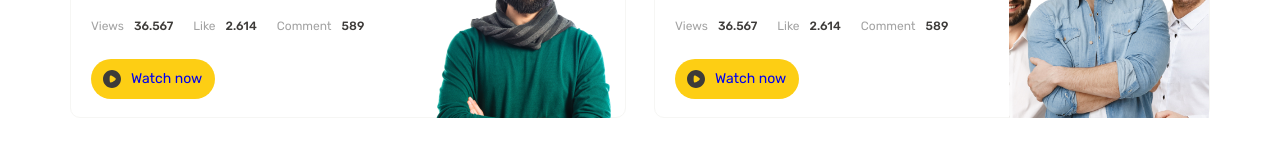
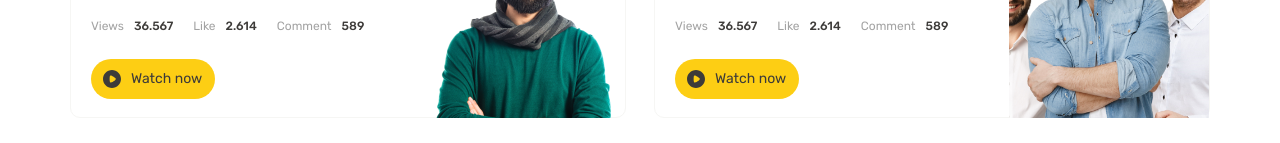
Before and after one commit to xuanhoang0304/Att-Hackathon01, a plain HTML site: page index.html in a window 1280 px wide. Shown: the part 240-383 px from the top of the page. Drawn offline with Linux system fonts and the light colour scheme.

Commit message:
fix color live__item-btn

```diff
--- a/css/main.css
+++ b/css/main.css
@@ -283,7 +283,7 @@ main .container {
     column-gap: 10px;
     font-size: 1.4rem;
     line-height: 1.57;
-
+    color: #3d3b39;
     transition: 0.3s;
 }
 .live__item-btn:hover {
```
